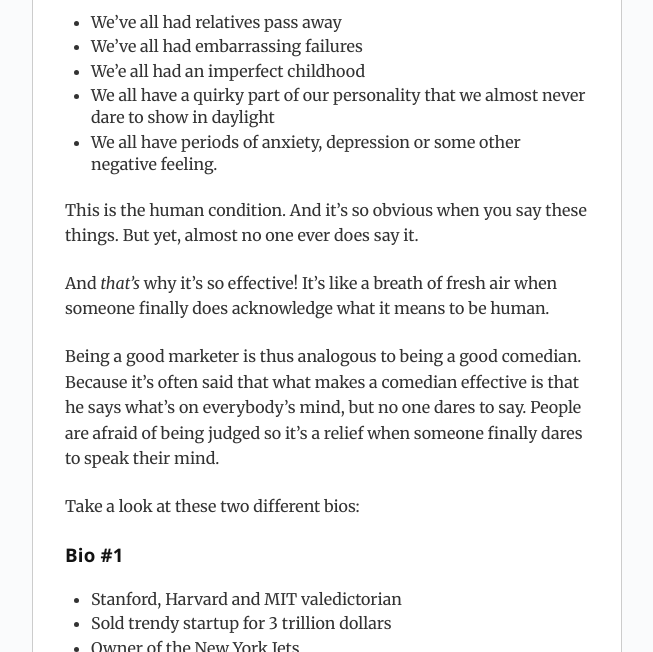
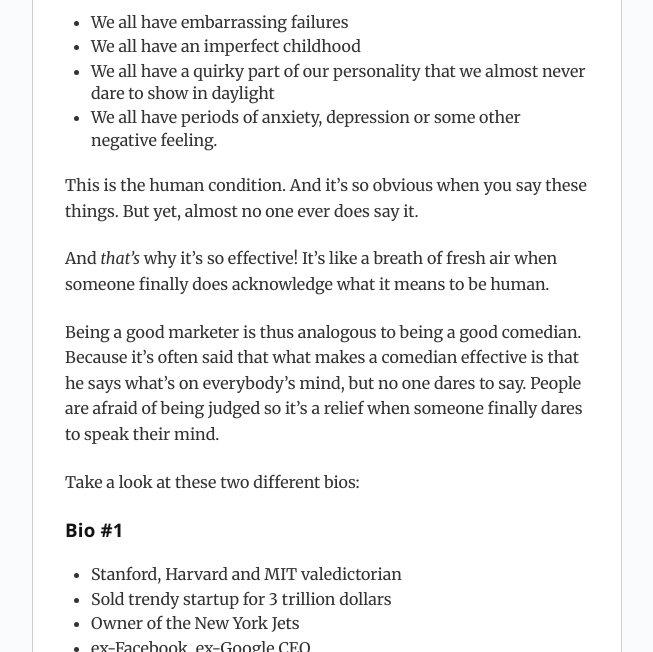
Before and after one commit to gdbroman/broman.blog, a Jekyll site: the page built from _posts/2020/2020-03-22-vulnerable-marketing.md, in a window 1280 px wide and 900 px high, scrolled down 774 px, cut to the strip 248-900 px from the top of the window. Shown: the whole strip, without its empty margins (173-826 px from the left). Built offline with Jekyll 4.4.1, drawn with Linux system fonts in a browser that asks for light colours; some of the changed text lies outside the part shown.

Commit message:
revision

```diff
--- a/_posts/2020/2020-03-22-vulnerable-marketing.md
+++ b/_posts/2020/2020-03-22-vulnerable-marketing.md
@@ -16,9 +16,8 @@
 
 So why is being vulnerable so effective? My take is this: Because we are all basically the same. At least in terms of our bad experiences.
 
-* We've all had relatives pass away
-* We've all had embarrassing failures
-* We'e all had an imperfect childhood
+* We all have embarrassing failures
+* We all have an imperfect childhood
 * We all have a quirky part of our personality that we almost never dare to show in daylight
 * We all have periods of anxiety, depression or some other negative feeling.
 
@@ -60,7 +59,7 @@
 
 Now, of course there should be a balance. You can't completely ignore your accomplishments or else you run the risk of loosing credibility.
 
-## Bleeding is Surprisingly Liberating
+## Bleeding Is Surprisingly Liberating
 
 In accordance with Ernest Hemingway's quote, _"There is nothing to writing. All you do is sit down at a typewriter and bleed"_, you'll notice that, whilst initially painful, it's a form of self realization.
 
```
